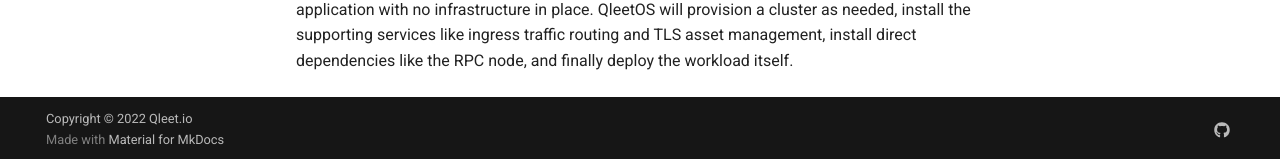
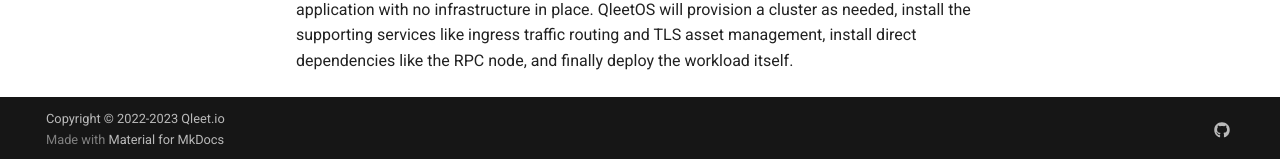
Before and after one commit to qleet/user-docs, an MkDocs documentation site: the page built from docs/index.md, in a window 1280 px wide and 900 px high, scrolled down 2329 px. Shown: the part 738-897 px from the top of the window. Built offline with MkDocs 1.6.1 and Material for MkDocs 9.7.7, drawn with Linux system fonts in a browser that asks for light colours; comment, search, counter and statistics services are not loaded.

Commit message:
fix: updated the year
Signed-off-by: Andriy Kalashnykov <AndriyKalashnykov@gmail.com>

```diff
--- a/mkdocs.yml
+++ b/mkdocs.yml
@@ -41,4 +41,4 @@ markdown_extensions:
   - toc:
       permalink: true
 
-copyright: Copyright &copy; 2022 Qleet.io
+copyright: Copyright &copy; 2022-2023 Qleet.io
```
